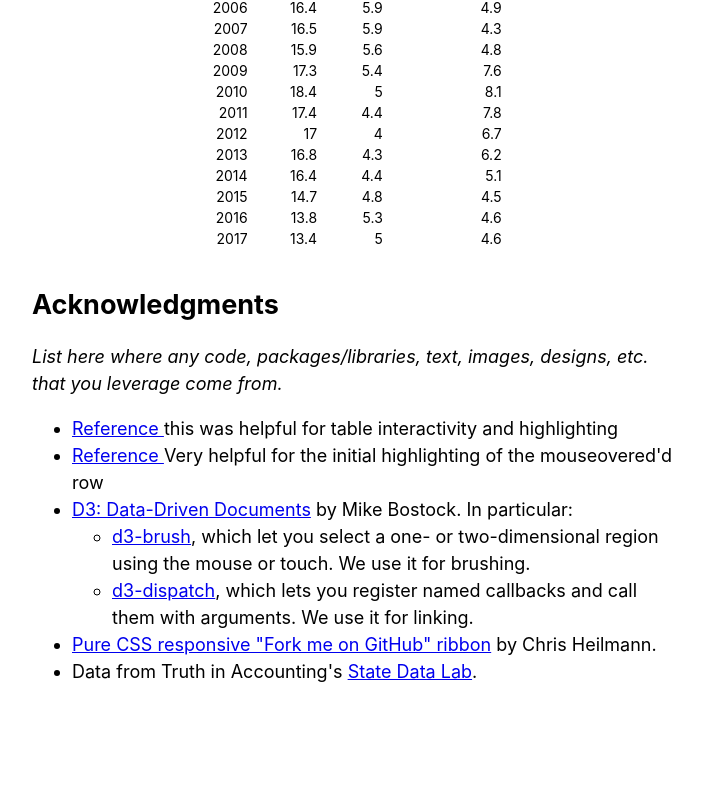
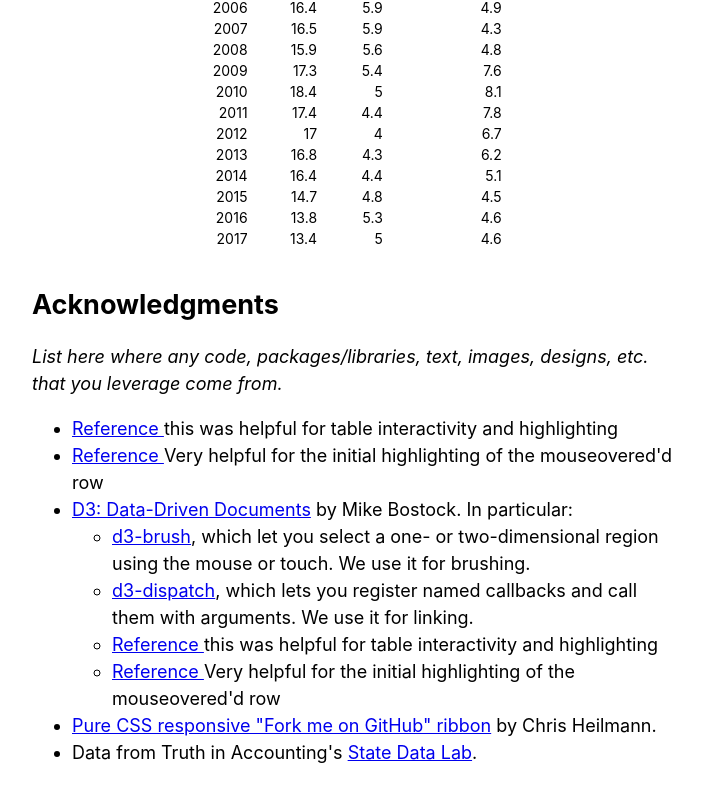
Before and after one commit to NEU-DS-4200-S20/assignment-brushing-and-linking-in-d3-jmclarney, a plain HTML site: page index.html in a window 1280 px wide. Shown: the part 1590-2392 px from the top of the page, without its empty margins (283-985 px from the left). Before the commit the page ends 2315 px from the top, so only its background shows below. Drawn offline with Linux system fonts and the light colour scheme.

Commit message:
sorry lots of issues/JS console/downloads, last one

```diff
--- a/index.html
+++ b/index.html
@@ -86,6 +86,8 @@
             region using the mouse or touch. We use it for brushing.</li>
           <li><a href="https://github.com/d3/d3-dispatch">d3-dispatch</a>, which lets you register named callbacks and
             call them with arguments. We use it for linking.</li>
+          <li><a href="http://bl.ocks.org/biovisualize/1223510"> Reference </a> this was helpful for table interactivity and highlighting </li>
+          <li><a href="http://bl.ocks.org/jonahwilliams/cc2de2eedc3896a3a96d"> Reference </a> Very helpful for the initial highlighting of the mouseovered'd row </li>
         </ul>
       </li>
       <li><a href="https://codepo8.github.io/css-fork-on-github-ribbon/#">Pure CSS responsive "Fork me on GitHub" ribbon</a> by Chris Heilmann.</li>
```
